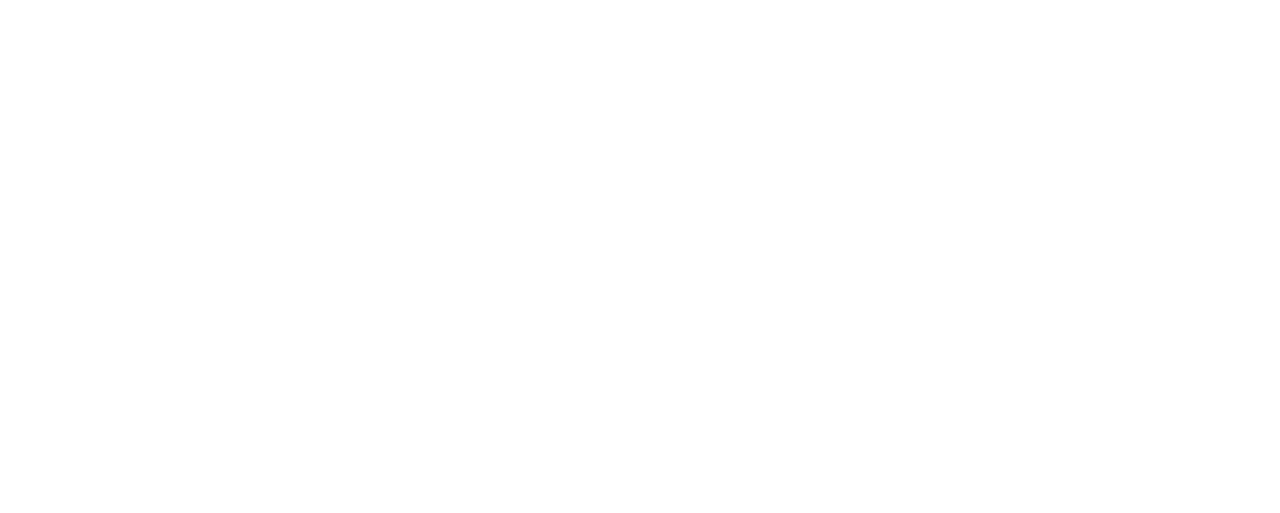
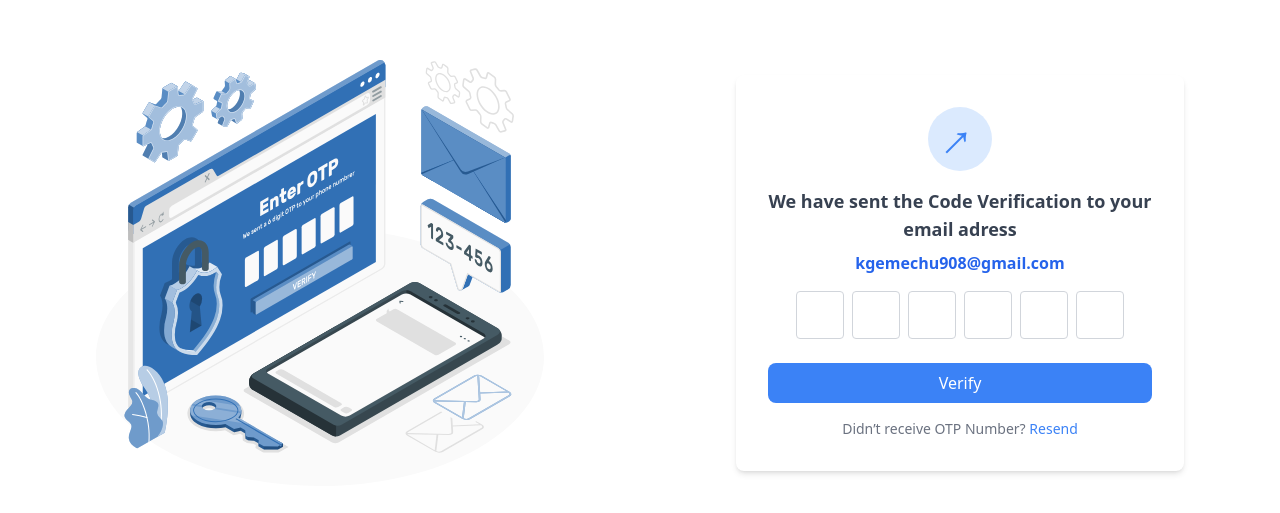
Before and after one commit to bereket-zemenu/golden-diligent, a React (Vite) app in the folder Frontend/: page /otp-confirmation in a window 1280 px wide. Before the commit this address had no page. Shown: the part 127-640 px from the top of the page. Built offline with nearby package versions, Linux system fonts and the light colour scheme.

Commit message:
added the otp confirmation page

```diff
--- a/Frontend/src/App.jsx
+++ b/Frontend/src/App.jsx
@@ -3,6 +3,7 @@
 import { StoreProvider } from "./contexts/storeContext";
 import Home from "./pages/home";
 import Login from "./components/Login";
+import Confirmation from "./components/Confirmation";
 // import "leaflet/dist/leaflet.css";
 
 function App() {
@@ -13,6 +14,7 @@
           {" "}
           <Route path="/" element={<Home />} />
           <Route path="/auth" element={<Login />} />
+          <Route path="otp-confirmation" element={<Confirmation />} />
         </Routes>
       </div>
     </StoreProvider>
--- /dev/null
+++ b/Frontend/src/components/Confirmation.jsx
@@ -0,0 +1,91 @@
+import { useState } from "react";
+import otpImage from "../assets/images/otp-image.svg";
+const Confirmation = () => {
+  const [otp, setOtp] = useState(["", "", "", "", "", ""]);
+
+  const handleChange = (index, value) => {
+    if (value.length <= 1) {
+      const newOtp = [...otp];
+      newOtp[index] = value;
+      setOtp(newOtp);
+    }
+  };
+
+  const handleKeyDown = (index, e) => {
+    if (e.key === "Backspace" && !otp[index]) {
+      const newOtp = [...otp];
+      newOtp[index - 1] = "";
+      setOtp(newOtp);
+    }
+  };
+
+  return (
+    <div className="flex flex-col lg:flex-row h-screen">
+      {/* Left Side - Image and Illustration */}
+      <div className="lg:w-1/2 w-full flex items-center justify-center">
+        <div className="p-8">
+          {/* You can replace this with an actual image */}
+          <img
+            src={otpImage}
+            alt="OTP Illustration"
+            className="w-full max-w-md mx-auto"
+          />
+          {/* <p className="text-gray-700 text-center mt-4">
+            Secure your account with 2-step verification.
+          </p> */}
+        </div>
+      </div>
+
+      {/* Right Side - OTP Form */}
+      <div className="lg:w-1/2 w-full flex items-center justify-center">
+        <div className="bg-white rounded-lg shadow-md p-8 w-full max-w-md">
+          <div className="flex flex-col items-center">
+            <div className="w-16 h-16 flex items-center justify-center rounded-full bg-blue-100 mb-4 transform">
+              <span className="inline-block text-5xl text-blue-500 rotate-45">
+                &uarr;
+              </span>
+            </div>
+
+            <h2 className="text-lg font-semibold text-gray-700 mb-2 text-center">
+              We have sent the Code Verification to your email adress
+            </h2>
+            <p className="text-blue-600 font-semibold mb-4">
+              kgemechu908@gmail.com
+            </p>
+          </div>
+
+          {/* OTP Inputs */}
+          <div className="flex justify-center gap-2 mb-6">
+            {otp.map((digit, index) => (
+              <input
+                key={index}
+                type="text"
+                maxLength="1"
+                value={digit}
+                onChange={(e) => handleChange(index, e.target.value)}
+                onKeyDown={(e) => handleKeyDown(index, e)}
+                className="w-12 h-12 border border-gray-300 rounded text-center text-lg focus:outline-none focus:ring-2 focus:ring-blue-500"
+              />
+            ))}
+          </div>
+
+          <button
+            className="w-full bg-blue-500 text-white py-2 rounded-lg hover:bg-blue-600"
+            onClick={() => alert("Verifying OTP: " + otp.join(""))}
+          >
+            Verify
+          </button>
+
+          <p className="text-sm text-gray-500 text-center mt-4">
+            Didn’t receive OTP Number?{" "}
+            <span className="text-blue-500 cursor-pointer hover:underline">
+              Resend
+            </span>
+          </p>
+        </div>
+      </div>
+    </div>
+  );
+};
+
+export default Confirmation;
```
Also changed, not shown: Frontend/src/assets/images/otp-image.svg (added).
